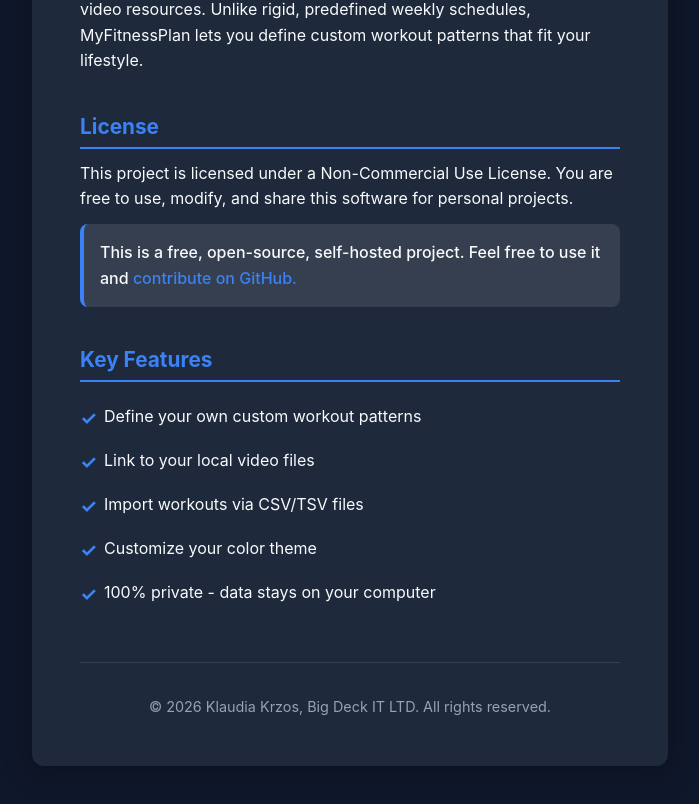
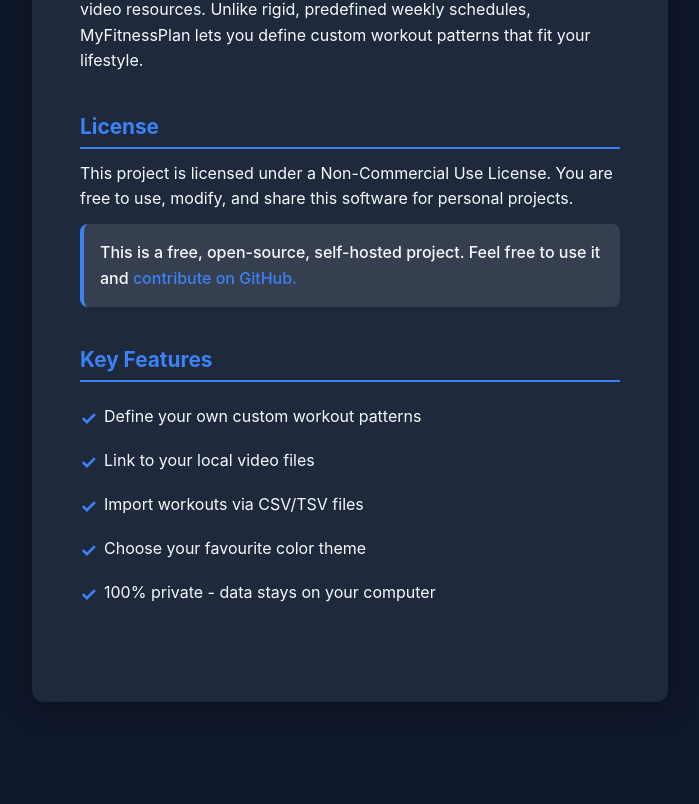
Before and after one commit to Klodizaur/MyFitnessPlan, a React (Vite) app in the folder client/: page /about in a window 1280 px wide. Shown: the part 779-1583 px from the top of the page, without its empty margins (290-989 px from the left). Built offline with nearby package versions, Linux system fonts and the light colour scheme; no server answers.

Commit message:
Minor update

```diff
--- a/client/src/locales/en.json
+++ b/client/src/locales/en.json
@@ -142,7 +142,7 @@
     "feature_custom_patterns": "Define your own custom workout patterns",
     "feature_local_videos": "Link to your local video files",
     "feature_csv_import": "Import workouts via CSV/TSV files",
-    "feature_themes": "Customize your color theme",
+    "feature_themes": "Choose your favourite color theme",
     "feature_privacy": "100% private - data stays on your computer"
   }
 }
--- a/client/src/locales/pl.json
+++ b/client/src/locales/pl.json
@@ -139,10 +139,10 @@
     "non_commercial": "To jest darmowy, otwartoźródłowy projekt self-hosted. Zapraszamy do korzystania z niego i ",
     "contribute": "wspierania go na GitHubie.",
     "features": "Główne cechy",
-    "feature_custom_patterns": "Zdefiniuj własne niestandardowe wzory treningów",
-    "feature_local_videos": "Łącz się ze swoimi lokalnymi plikami wideo",
-    "feature_csv_import": "Importuj treningi za pomocą plików CSV/TSV",
-    "feature_themes": "Dostosuj swój motyw kolorów",
+    "feature_custom_patterns": "Dostosuj częstotliwość treningów do siebie",
+    "feature_local_videos": "Dodaj własne lokalne pliki wideo",
+    "feature_csv_import": "Importuj plany treningowe za pomocą plików CSV/TSV",
+    "feature_themes": "Wybierz swój motyw kolorów",
     "feature_privacy": "100% prywatne - dane pozostają na Twoim komputerze"
   }
 }
--- a/client/src/pages/About.tsx
+++ b/client/src/pages/About.tsx
@@ -79,9 +79,6 @@
           </ul>
         </div>
 
-        <div className="about-footer">
-          <p>&copy; 2026 Klaudia Krzos, Big Deck IT LTD. All rights reserved.</p>
-        </div>
       </div>
     </div>
   );
```
